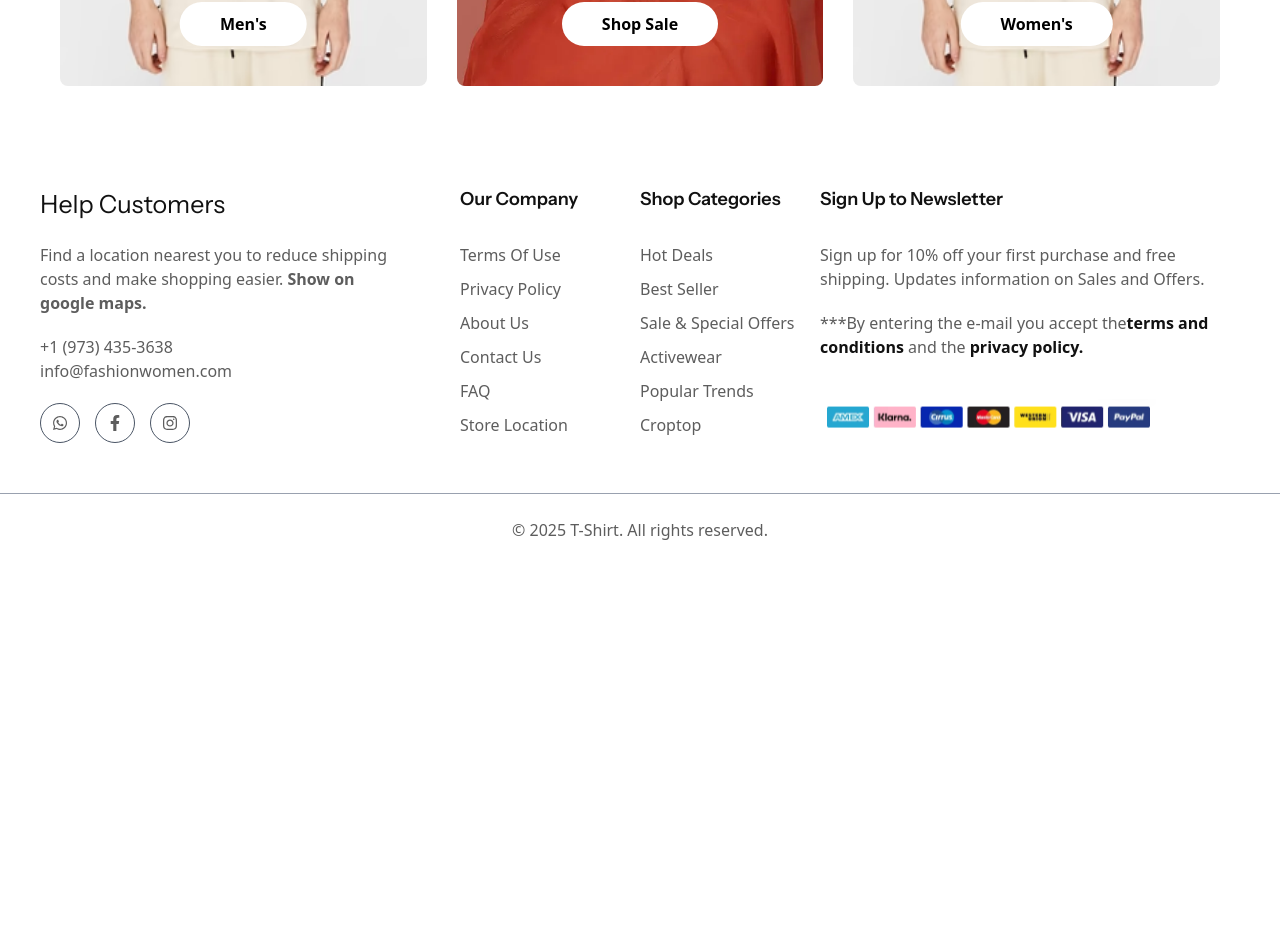
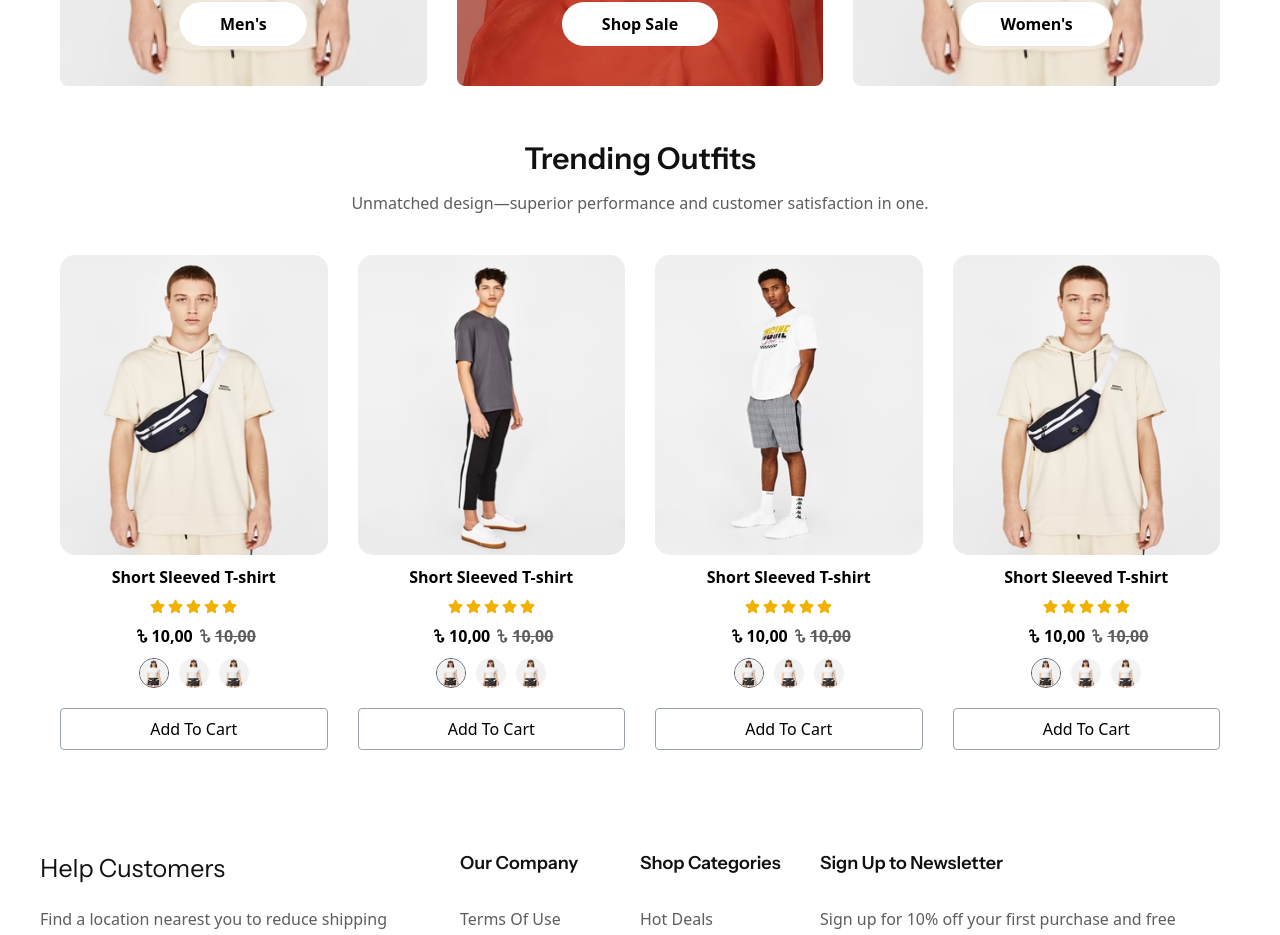
Before and after one commit to HmSani6699/T-Shirt-Ecommerce, a React (Vite) app: page / in a window 1280 px wide. Shown: the part 2140-3075 px from the top of the page. Before the commit the page ends 2706 px from the top, so only its background shows below. Built offline with nearby package versions, Linux system fonts and the light colour scheme.

Commit message:
Trending Outfits pages

```diff
--- a/src/Pages/Home/Home/Home.jsx
+++ b/src/Pages/Home/Home/Home.jsx
@@ -3,6 +3,7 @@ import Banner from "../Banner/Banner";
 import TopCollections from "../TopCollections/TopCollections";
 import BestSelling from "../BestSelling/BestSelling";
 import BigDeals from "../BigDeals/BigDeals";
+import TrendingOutfits from "../TrendingOutfits/TrendingOutfits";
 
 const Home = () => {
   return (
@@ -11,6 +12,7 @@ const Home = () => {
       <TopCollections />
       <BestSelling />
       <BigDeals />
+      <TrendingOutfits />
     </div>
   );
 };
--- /dev/null
+++ b/src/Pages/Home/TrendingOutfits/TrendingOutfits.jsx
@@ -0,0 +1,39 @@
+import { FaStar } from "react-icons/fa";
+import cardimage1 from "../../../../public/Images/card4.avif";
+import cardimage2 from "../../../../public/Images/card3.avif";
+import cardimage3 from "../../../../public/Images/card2.avif";
+import { TbCurrencyTaka } from "react-icons/tb";
+import Card from "../../../Component/Card/Card";
+
+const TrendingOutfits = () => {
+  return (
+    <div className="mt-[50px] max-w-[1200px] mx-auto flex flex-col items-center justify-center px-5">
+      {/* Head line */}
+      <div className="text-center">
+        <h2 className="font-instrument text-text-black text-[30px] font-semibold">
+          Trending Outfits
+        </h2>
+        <p className="text-text-gray mt-2.5">
+          Unmatched design—superior performance and customer satisfaction in
+          one.
+        </p>
+      </div>
+
+      {/* Card */}
+      <div className=" hidden lg:grid grid-cols-2 md:grid-cols-3 lg:grid-cols-4 lg:gap-[30px] gap-5 mt-10 w-full  ">
+        {[cardimage1, cardimage2, cardimage3, cardimage1]?.map((item, i) => (
+          <Card key={i} data={item} />
+        ))}
+      </div>
+
+      {/* Card */}
+      <div className="grid grid-cols-2 md:grid-cols-3 lg:grid-cols-4 lg:gap-[30px] gap-5 mt-10 w-full lg:hidden ">
+        {[cardimage1, cardimage2]?.map((item, i) => (
+          <Card key={i} data={item} />
+        ))}
+      </div>
+    </div>
+  );
+};
+
+export default TrendingOutfits;
```
